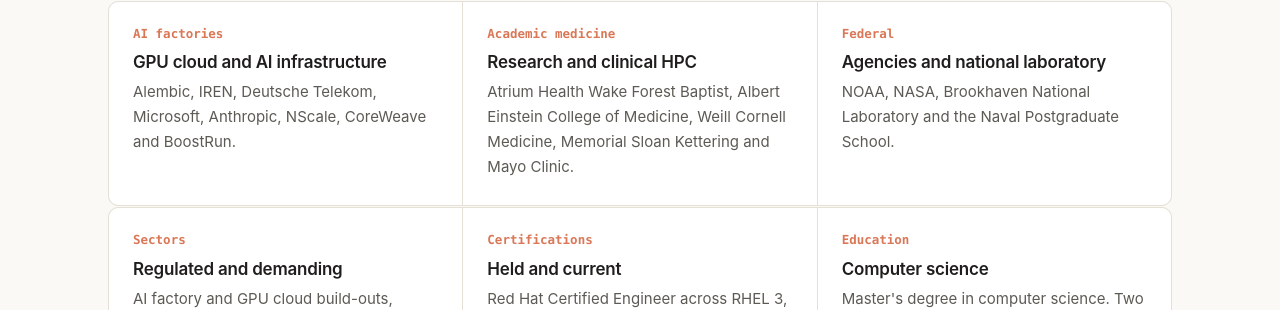
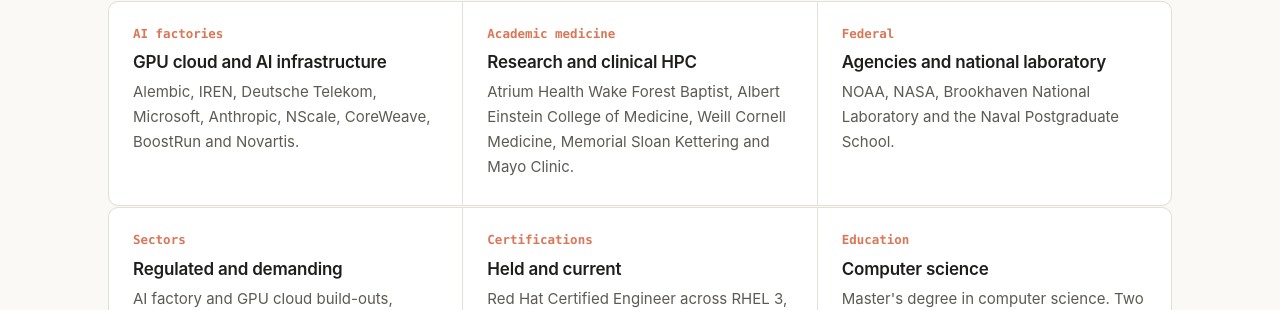
Before and after one commit to wirewalktech/wirewalk-site, a Jekyll site: the page built from index.html, in a window 1280 px wide and 900 px high, scrolled down 4038 px. Shown: the part 178-488 px from the top of the window. Built offline with Jekyll 4.4.1, drawn with Linux system fonts in a browser that asks for light colours.

Commit message:
Add Novartis to the AI factory and GPU cloud engagements
Co-Authored-By: Claude Opus 5 (1M context) <noreply@anthropic.com>
Claude-Session: https://claude.ai/code/session_01QBpvzzUp6VUoSqtkPD9YXJ

```diff
--- a/index.html
+++ b/index.html
@@ -117,7 +117,7 @@ description: >-
     <h2>Organisations and environments.</h2>
     <p>Work delivered in these environments, as an employee, contractor or through partners and vendors. Listed as engagements worked on, not as clients of this practice.</p></div>
   <div class="g3" data-rv>
-    <div><span class="n">AI factories</span><h4>GPU cloud and AI infrastructure</h4><p>Alembic, IREN, Deutsche Telekom, Microsoft, Anthropic, NScale, CoreWeave and BoostRun.</p></div>
+    <div><span class="n">AI factories</span><h4>GPU cloud and AI infrastructure</h4><p>Alembic, IREN, Deutsche Telekom, Microsoft, Anthropic, NScale, CoreWeave, BoostRun and Novartis.</p></div>
     <div><span class="n">Academic medicine</span><h4>Research and clinical HPC</h4><p>Atrium Health Wake Forest Baptist, Albert Einstein College of Medicine, Weill Cornell Medicine, Memorial Sloan Kettering and Mayo Clinic.</p></div>
     <div><span class="n">Federal</span><h4>Agencies and national laboratory</h4><p>NOAA, NASA, Brookhaven National Laboratory and the Naval Postgraduate School.</p></div>
   </div>
```
